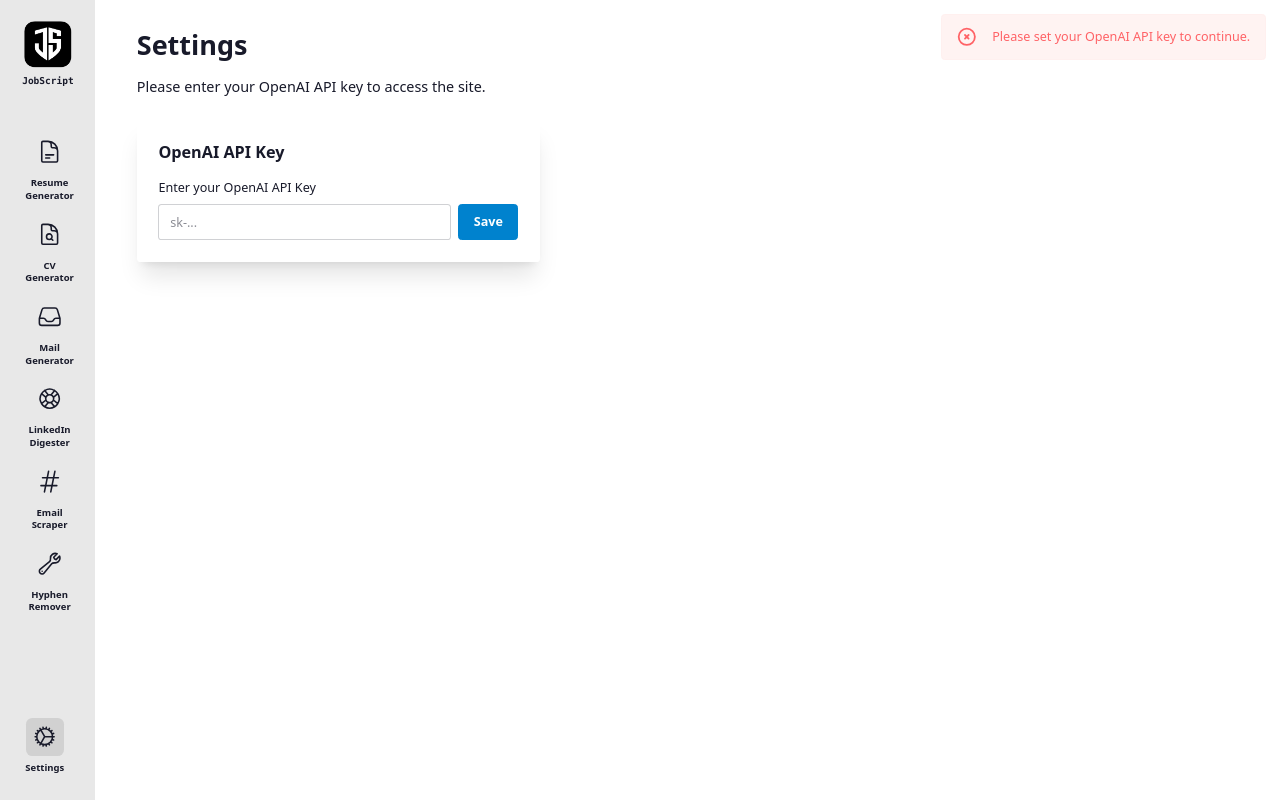
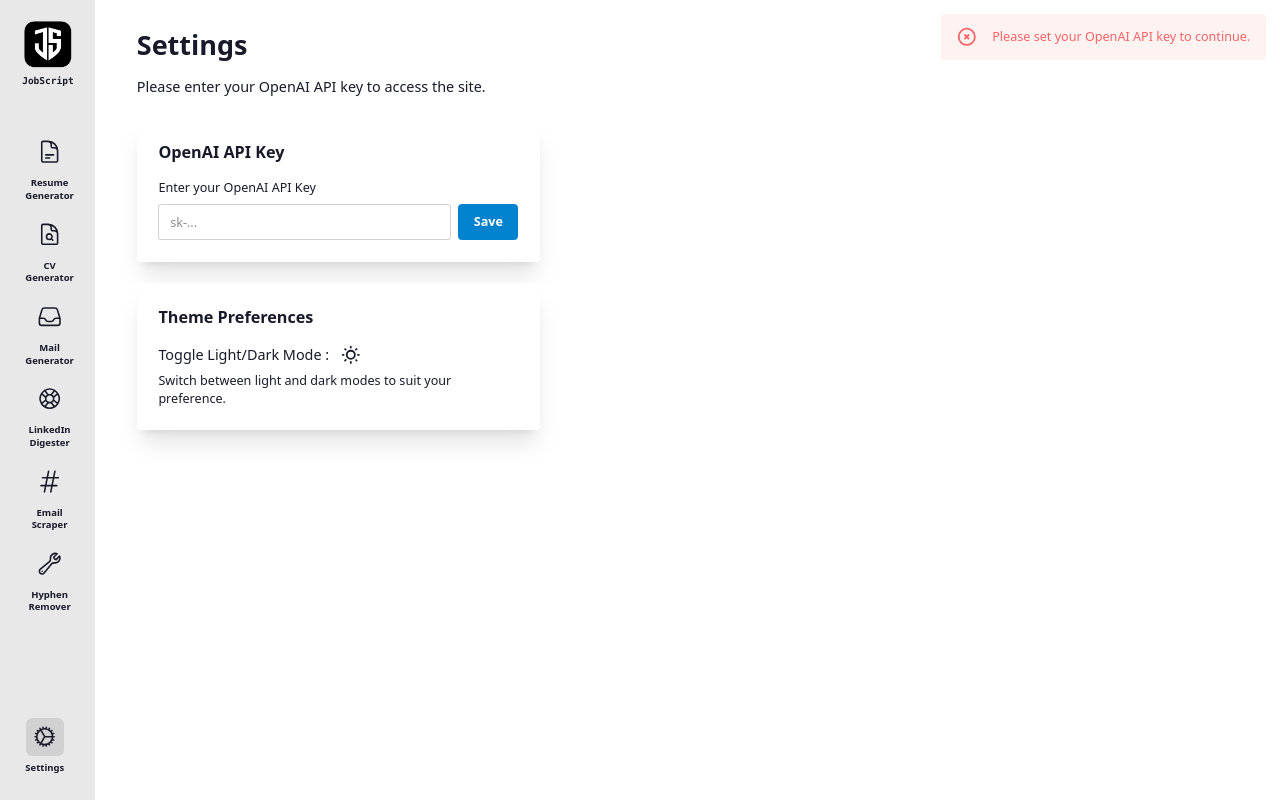
Before and after one commit to rgcsekaraa/jobscript, a Next.js app: page /settings in a window 1280 px wide. Built offline with nearby package versions, Linux system fonts and the light colour scheme.

Commit message:
added toggle for theme

```diff
--- a/app/settings/page.tsx
+++ b/app/settings/page.tsx
@@ -223,6 +223,18 @@ export default function SettingsPage() {
           )}
         </div>
       </div>
+
+      {/* Theme Toggle */}
+      <div className="card bg-base-100 shadow-xl p-6 max-w-md">
+        <h2 className="card-title mb-4">Theme Preferences</h2>
+        <div className="flex items-center mb-2">
+          <span className="mr-3">Toggle Light/Dark Mode :</span>
+          <ThemeToggle />
+        </div>
+        <p className="text-sm">
+          Switch between light and dark modes to suit your preference.
+        </p>
+      </div>
     </div>
   );
 }
```
